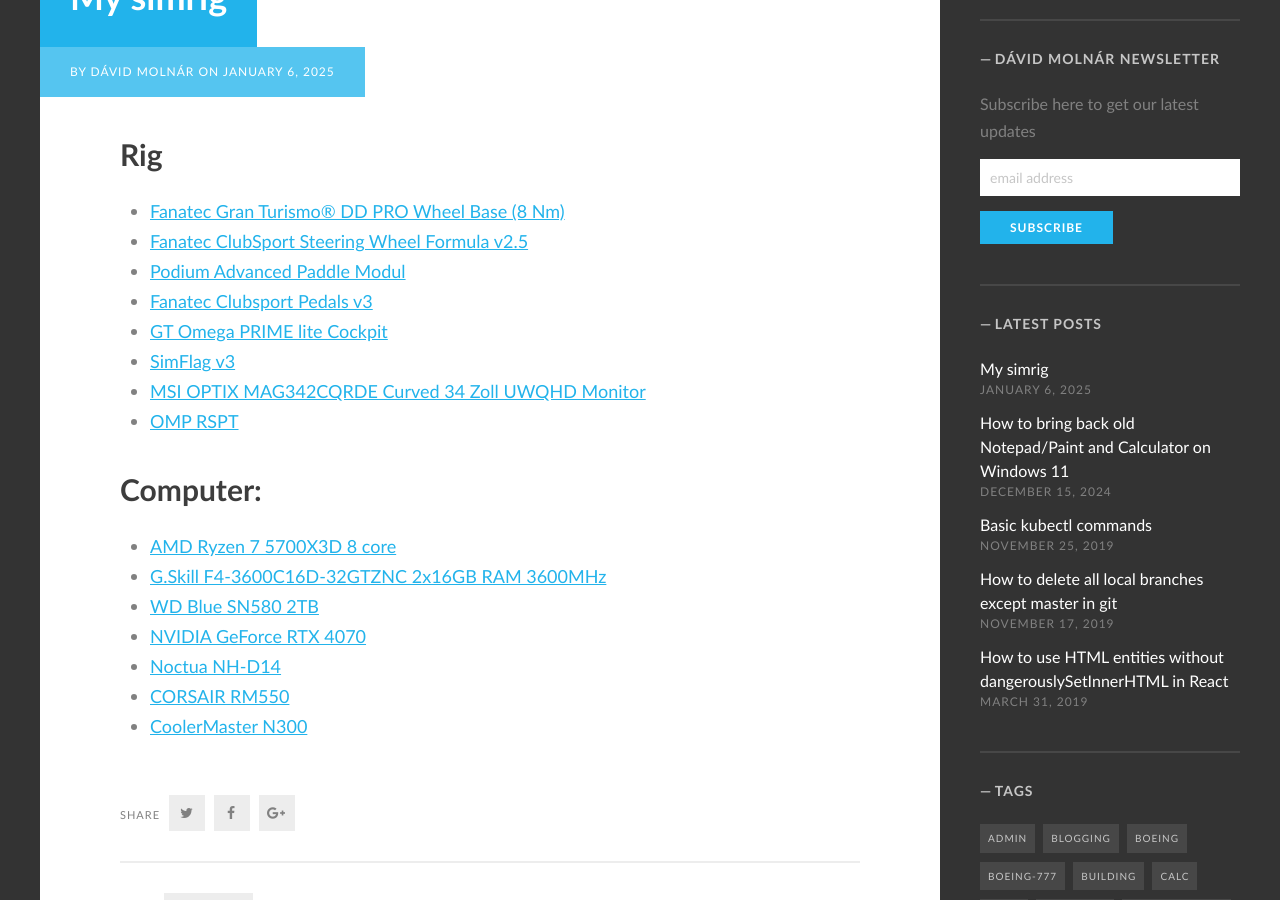
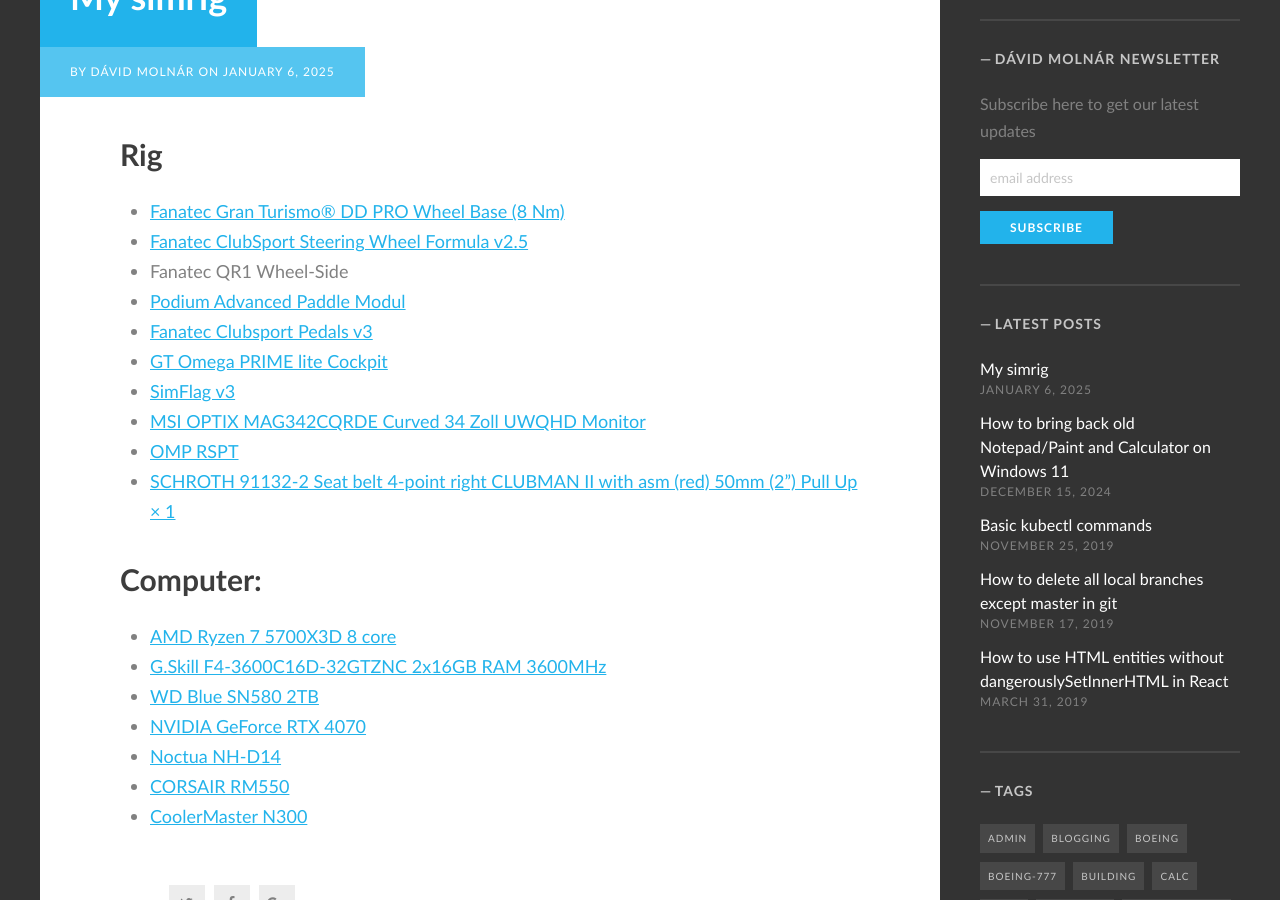
Before and after one commit to mdavid626/blog, a Jekyll site: the page built from _posts/2025-01-06-My-simrig.md, in a window 1280 px wide and 900 px high, scrolled down 358 px. Built offline with Jekyll 4.4.1, drawn with Linux system fonts in a browser that asks for light colours; some web fonts are replaced; comment, search, counter and statistics services are not loaded.

Commit message:
Adjust post

```diff
--- a/_posts/2025-01-06-My-simrig.md
+++ b/_posts/2025-01-06-My-simrig.md
@@ -8,12 +8,14 @@
 ## Rig
 - [Fanatec Gran Turismo® DD PRO Wheel Base (8 Nm)](https://www.fanatec.com/eu/de/p/wheel-bases/crd-9020006-eu/gran-turismo-dd-pro-wheel-base-qr2-eu)
 - [Fanatec ClubSport Steering Wheel Formula v2.5](https://www.fanatec.com/eu/de/p/steering-wheels/cs_swform_v2.5_qr2/clubsport-steering-wheel-formula-v2-5-qr2)
+- Fanatec QR1 Wheel-Side
 - [Podium Advanced Paddle Modul](https://www.fanatec.com/eu/de/p/sim-racing-accessories/p_apm/podium-advanced-paddle-module)
 - [Fanatec Clubsport Pedals v3](https://www.fanatec.com/eu/de/p/pedals/csp_v3/clubsport-pedals-v3)
 - [GT Omega PRIME lite Cockpit](https://gtomega.eu/products/prime-lite-cockpit)
 - [SimFlag v3](https://www.amazon.de/Generisch-Sim-Racing-LED-Flagge/dp/B0D7TG4DTF)
 - [MSI OPTIX MAG342CQRDE Curved 34 Zoll UWQHD Monitor](https://de.msi.com/Monitor/Optix-MAG342CQR)
 - [OMP RSPT](https://www.sandtler24.de/OMP-Rennsitz-RS-PT-2-2307)
+- [SCHROTH 91132-2 Seat belt 4-point right CLUBMAN II with asm (red) 50mm (2") Pull Up × 1](https://atomic-shop.eu/products/schroth-91132-2-seat-belt-4-point-right-clubman-ii-with-asm-red-50mm-2-pull-up)
 
 ## Computer:
 - [AMD Ryzen 7 5700X3D 8 core](https://www.amd.com/en/products/processors/desktops/ryzen/5000-series/amd-ryzen-7-5800x3d.html)
```
